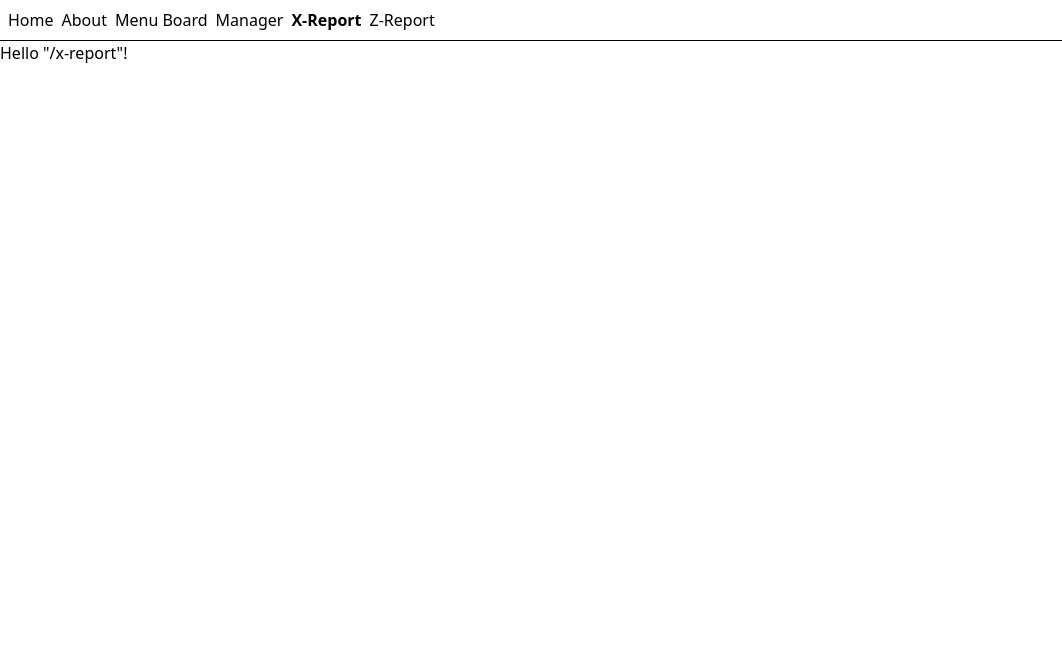
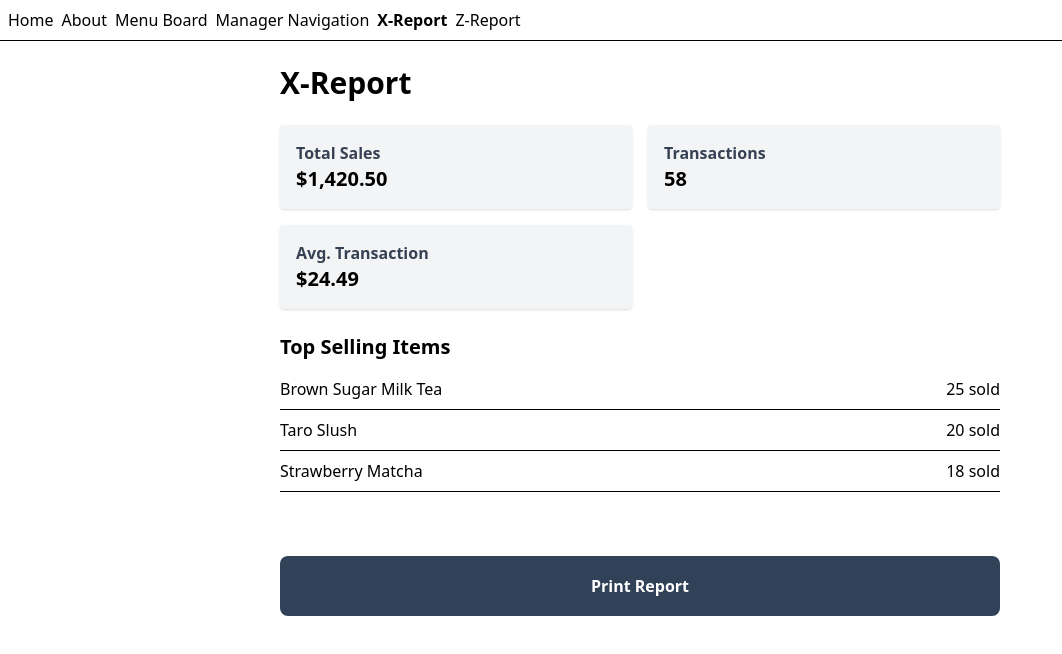
Before and after one commit to CSCE331-Spring2025/project3-team61, a React (Vite) app in the folder frontend/: page /x-report in a window 1280 px wide. Shown: the top 654 px of the page, without its empty margins (0-1062 px from the left). Built offline with nearby package versions, Linux system fonts and the light colour scheme.

Commit message:
Populated x and z report with placeholders

```diff
--- a/frontend/src/routes/__root.tsx
+++ b/frontend/src/routes/__root.tsx
@@ -15,7 +15,7 @@ export const Route = createRootRoute({
                     Menu Board
                 </Link>
                 <Link to="/manager-nav" className="[&.active]:font-bold">
-                    Manager
+                    Manager Navigation
                 </Link>
                 <Link to="/x-report" className="[&.active]:font-bold">
                     X-Report
--- a/frontend/src/routes/x-report.tsx
+++ b/frontend/src/routes/x-report.tsx
@@ -5,5 +5,54 @@ export const Route = createFileRoute("/x-report")({
 });
 
 function RouteComponent() {
-    return <div>Hello "/x-report"!</div>;
+    // Placeholder data
+    const reportData = {
+        totalSales: "$1,420.50",
+        transactions: 58,
+        averageTransaction: "$24.49",
+        topItems: [
+            { name: "Brown Sugar Milk Tea", sold: 25 },
+            { name: "Taro Slush", sold: 20 },
+            { name: "Strawberry Matcha", sold: 18 },
+        ],
+    };
+
+    return (
+        <div className="p-6 max-w-3xl mx-auto">
+            <h1 className="text-3xl font-bold mb-6">X-Report</h1>
+
+            <div className="grid grid-cols-1 sm:grid-cols-2 gap-4 mb-6">
+                <ReportCard title="Total Sales" value={reportData.totalSales} />
+                <ReportCard title="Transactions" value={reportData.transactions.toString()} />
+                <ReportCard title="Avg. Transaction" value={reportData.averageTransaction} />
+            </div>
+
+            <h2 className="text-xl font-semibold mb-2">Top Selling Items</h2>
+            <ul className="mb-6">
+                {reportData.topItems.map((item, idx) => (
+                    <li key={idx} className="flex justify-between border-b py-2">
+                        <span>{item.name}</span>
+                        <span>{item.sold} sold</span>
+                    </li>
+                ))}
+            </ul>
+
+            <button
+                className="w-full bg-slate-700 text-white h-15 rounded-lg font-bold mt-10"
+                onClick={() => window.print()}
+            >
+                Print Report
+            </button>
+
+        </div>
+    );
 }
+
+function ReportCard({ title, value }: { title: string; value: string }) {
+    return (
+        <div className="bg-gray-100 p-4 rounded shadow-sm">
+            <h3 className="text-md font-semibold text-gray-700">{title}</h3>
+            <p className="text-xl font-bold">{value}</p>
+        </div>
+    );
+}
--- a/frontend/src/routes/z-report.tsx
+++ b/frontend/src/routes/z-report.tsx
@@ -5,5 +5,51 @@ export const Route = createFileRoute("/z-report")({
 });
 
 function RouteComponent() {
-    return <div>Hello "/x-report"!</div>;
+    const today = new Date().toLocaleDateString("en-US", {
+        weekday: "long",
+        year: "numeric",
+        month: "long",
+        day: "numeric",
+    });
+
+    const reportData = {
+        totalSales: "$2,304.80",
+        transactions: 92,
+        cash: "$1,100.00",
+        card: "$1,204.80",
+        refunds: "$45.00",
+        discounts: "$76.25",
+    };
+
+    return (
+        <div className="p-6 max-w-3xl mx-auto">
+            <h1 className="text-3xl font-bold mb-1">Z-Report</h1>
+            <p className="text-gray-600 mb-6">{today}</p>
+
+            <div className="grid grid-cols-1 sm:grid-cols-2 gap-4 mb-6">
+                <ReportCard title="Total Sales" value={reportData.totalSales} />
+                <ReportCard title="Transactions" value={reportData.transactions.toString()} />
+                <ReportCard title="Cash Payments" value={reportData.cash} />
+                <ReportCard title="Card Payments" value={reportData.card} />
+                <ReportCard title="Refunds Issued" value={reportData.refunds} />
+                <ReportCard title="Discounts Given" value={reportData.discounts} />
+            </div>
+
+            <button
+                className="w-full bg-slate-700 text-white h-15 rounded-lg font-bold mt-10"
+                onClick={() => window.print()}
+            >
+                Print Report
+            </button>
+        </div>
+    );
 }
+
+function ReportCard({ title, value }: { title: string; value: string }) {
+    return (
+        <div className="bg-gray-100 p-4 rounded shadow-sm">
+            <h3 className="text-md font-semibold text-gray-700">{title}</h3>
+            <p className="text-xl font-bold">{value}</p>
+        </div>
+    );
+}
```
